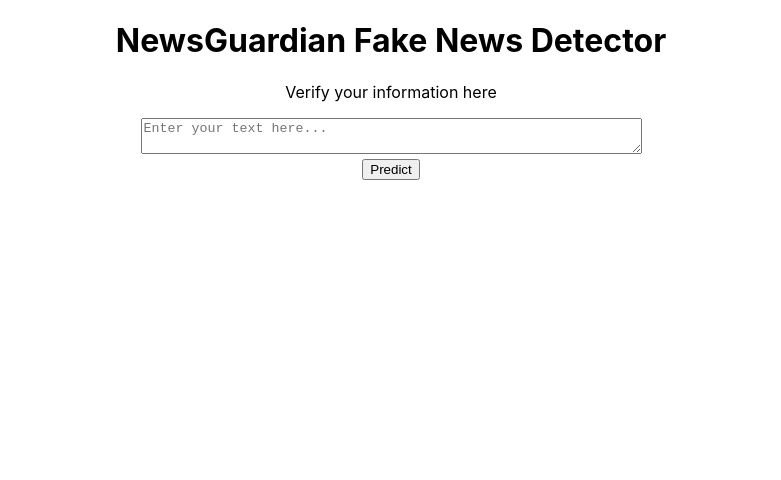
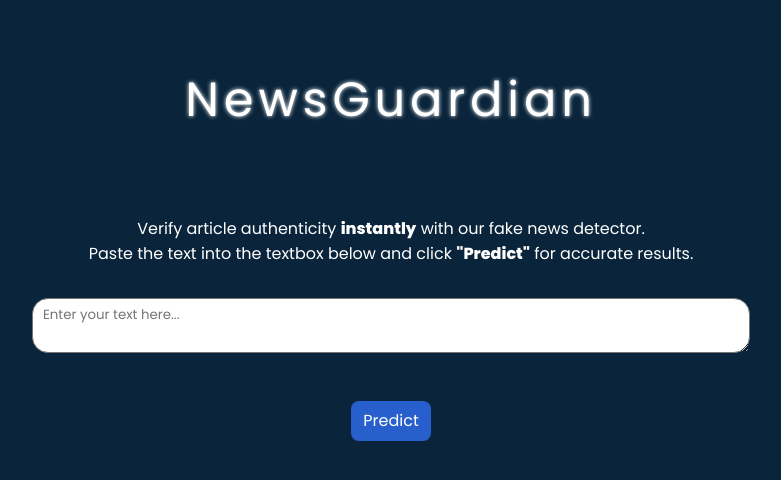
Before and after one commit to wjunwei2001/NewsGuardian, a React (Create React App) app in the folder frontend/: page / in a window 1280 px wide. Shown: the top 480 px of the page, without its empty margins (249-1030 px from the left). Built offline with nearby package versions, Linux system fonts and the light colour scheme.

Commit message:
added design for webapp

```diff
--- a/frontend/public/index.html
+++ b/frontend/public/index.html
@@ -3,6 +3,9 @@
   <head>
     <meta charset="utf-8" />
     <link rel="icon" href="%PUBLIC_URL%/favicon.ico" />
+    <link rel="preconnect" href="https://fonts.googleapis.com">
+  <link rel="preconnect" href="https://fonts.gstatic.com" crossorigin>
+  <link href="https://fonts.googleapis.com/css2?family=Poppins:ital,wght@0,400;0,500;0,600;0,800;1,400;1,700&display=swap" rel="stylesheet">
     <meta name="viewport" content="width=device-width, initial-scale=1" />
     <meta name="theme-color" content="#000000" />
     <meta
--- /dev/null
+++ b/frontend/src/NewsGuardian.css
@@ -0,0 +1,46 @@
+.header {
+    text-align: center;
+    letter-spacing: 0.3rem;
+    font-size: 3rem;
+    font-weight: 400;
+    text-shadow: #ffffff 0 0 4px;
+    margin: 4rem 0 5rem 0;
+}
+
+.textbox {
+    border-radius: 1rem;
+    padding-top: 0.4rem;
+    padding-bottom: 0.4rem;
+    padding-left: 0.6rem;
+    padding-right: 0.6rem;
+    font-family: 'Poppins', sans-serif;
+    margin: 1rem 0 1rem 0;
+}
+
+.submitbutton {
+    font-family: 'Poppins', sans-serif;
+    font-size: 1rem;
+    border-radius: 0.5rem;
+    border-width: 0;
+    background-color: #2760cc;
+    color: #ffffff;
+    width: 5rem;
+    height: 2.5rem;
+    cursor: pointer;
+    transition: all 250ms;
+    margin-bottom: 2rem;
+}
+
+.submitbutton:hover {
+    background-color: #1951b9;
+    border-color: rgba(0, 0, 0, 0.15);
+    box-shadow: rgba(0, 0, 0, 0.1) 0 4px 12px;
+    transform: translateY(-2px);
+}
+
+.submitbutton:active {
+    background-color: #0e45aa;
+    border-color: rgba(0, 0, 0, 0.15);
+    box-shadow: rgba(0, 0, 0, 0.06) 0 2px 4px;
+    transform: translateY(2px);
+}
--- a/frontend/src/NewsGuardian.js
+++ b/frontend/src/NewsGuardian.js
@@ -1,4 +1,5 @@
 import React, { useState } from 'react';
+import './NewsGuardian.css';
 
 function NewsGuardian() {
     const [text, setText] = useState('')
@@ -29,12 +30,13 @@ function NewsGuardian() {
 
     return (
         <div style={{ textAlign: 'center' }}>
-            <h1 style={{ textAlign: 'center' }} >NewsGuardian Fake News Detector</h1>
-            <p style={{ textAlign: 'center' }}>Verify your information here</p>
+            <p className='header'>NewsGuardian</p>
+            <p style={{ textAlign: 'center' }}>Verify article authenticity <strong>instantly</strong> with our fake news detector. <br></br>Paste the text into the textbox below and click <strong>"Predict"</strong> for accurate results.</p>
             <form onSubmit={handleSubmit}>
-                <textarea type="text" id="userinput" name="text" placeholder="Enter your text here..." value={text} onChange={handleInputChange} cols={60} />
+                <textarea className='textbox' type="text" id="userinput" name="text" placeholder="Enter your text here..." value={text} onChange={handleInputChange} cols={60} />
                 <br />
-                <button type="submit" name="predict">Predict</button>
+                <br />
+                <button className='submitbutton' type="submit" name="predict">Predict</button>
             </form>
             {result && (
                 <p style={{ textAlign: 'center' }}>
--- a/frontend/src/index.css
+++ b/frontend/src/index.css
@@ -1,10 +1,10 @@
 body {
   margin: 0;
-  font-family: -apple-system, BlinkMacSystemFont, 'Segoe UI', 'Roboto', 'Oxygen',
-    'Ubuntu', 'Cantarell', 'Fira Sans', 'Droid Sans', 'Helvetica Neue',
-    sans-serif;
+  font-family: 'Poppins', sans-serif;
   -webkit-font-smoothing: antialiased;
   -moz-osx-font-smoothing: grayscale;
+  background-color: #0a253b;
+  color: white;
 }
 
 code {
```
